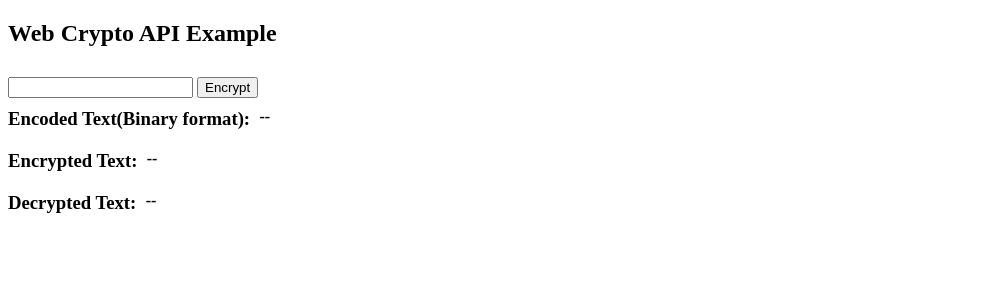
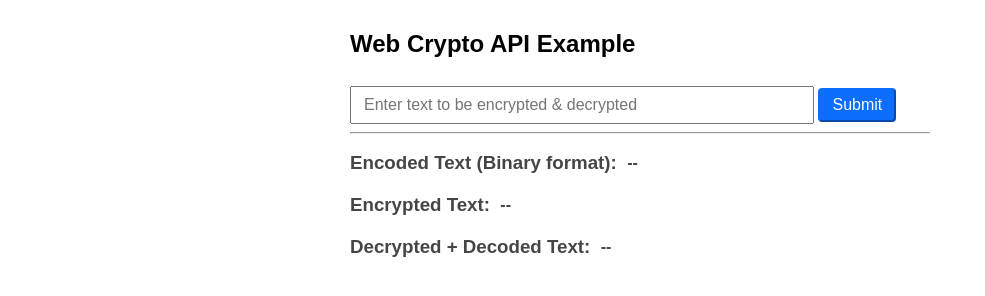
Before and after one commit to nirajrajgor/web-crypto-api, a plain HTML site: page index.html in a window 1280 px wide. Shown: the whole page, without its empty margins (0-985 px from the left). Drawn offline with Linux system fonts and the light colour scheme.

Commit message:
Update style

```diff
--- a/index.html
+++ b/index.html
@@ -7,26 +7,62 @@
   </head>
   <body>
     <h2>Web Crypto API Example</h2>
-    <form id="form">
-      <input type="text" name="text" id="text" />
-      <button style="margin-top: 10px" type="submit">Encrypt</button>
+    <form id="form" autocomplete="off">
+      <input
+        type="text"
+        placeholder="Enter text to be encrypted & decrypted"
+        name="text"
+        id="text"
+      />
+      <button id="submit-btn" style="margin-top: 10px" type="submit">
+        Submit
+      </button>
     </form>
-    <div style="display: flex">
-      <h3>Encoded Text(Binary format): &nbsp;</h3>
+    <hr />
+    <div class="flex">
+      <h3>Encoded Text (Binary format): &nbsp;</h3>
       <h4 id="encoded-text">--</h4>
     </div>
-    <div style="display: flex">
+    <div class="flex">
       <h3>Encrypted Text: &nbsp;</h3>
       <h4 id="encrypted-text">--</h4>
     </div>
-    <div style="display: flex">
-      <h3>Decrypted Text: &nbsp;</h3>
+    <div class="flex">
+      <h3>Decrypted + Decoded Text: &nbsp;</h3>
       <h4 id="decrypted-text">--</h4>
     </div>
     <style>
+      .flex {
+        display: flex;
+        align-items: center;
+      }
       h3,
       h4 {
         margin: 10px 0;
+        color: rgba(0, 0, 0, 0.73);
+        word-break: break-word;
+      }
+      #text {
+        padding: 8px 12px;
+        font-size: 16px;
+        width: 80%;
+      }
+      #submit-btn {
+        color: #fff;
+        background-color: #0d6efd;
+        border-color: #0d6efd;
+        padding: 0.375rem 0.75rem;
+        font-size: 1rem;
+        border-radius: 0.25rem;
+      }
+      body {
+        max-width: 600px;
+        margin: 0 auto;
+        font-family: sans-serif;
+        padding: 10px;
+      }
+      * {
+        box-sizing: border-box;
       }
     </style>
     <script type="module" src="./index.js"></script>
```
